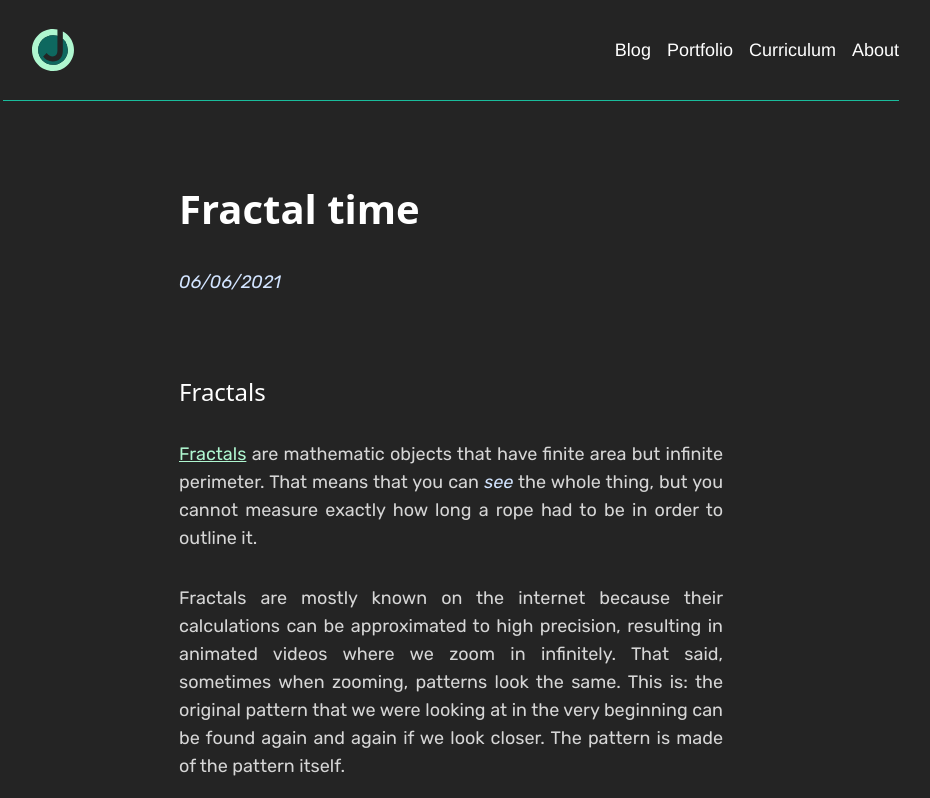
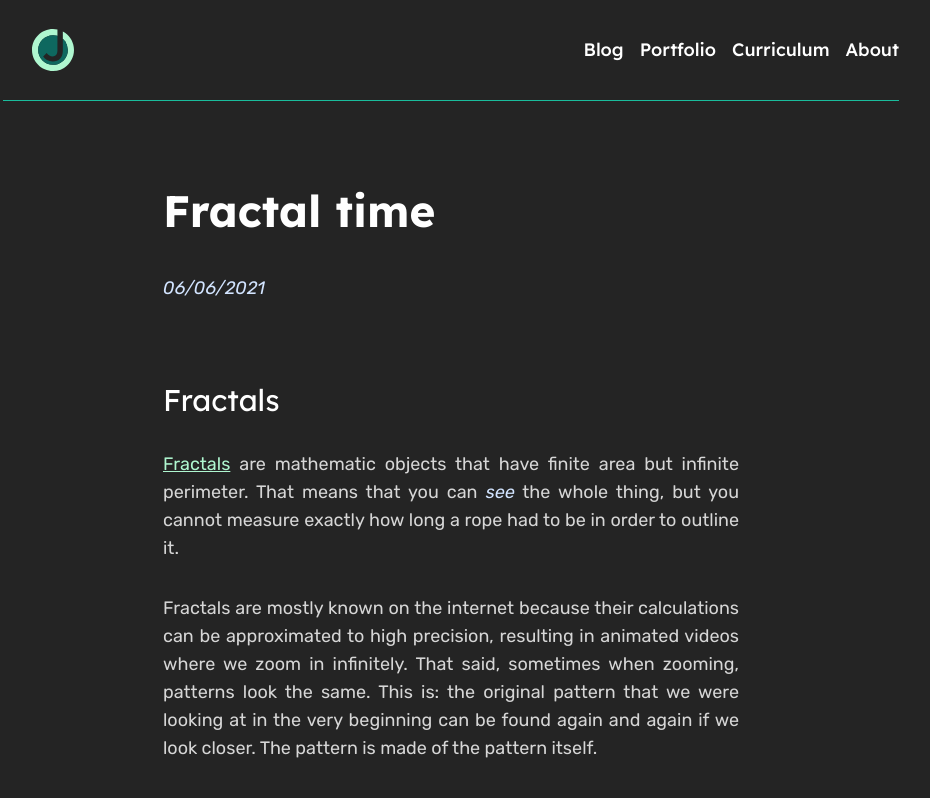
Before and after one commit to jesi-rgb/old.jesirgb.com, a Next.js app: page /blog/fractal-time in a window 1280 px wide. Shown: the top 798 px of the page, without its empty margins (189-1119 px from the left). Built offline with nearby package versions, Linux system fonts and the light colour scheme.

Commit message:
updating lots of styles!

```diff
--- a/pages/blog/index.js
+++ b/pages/blog/index.js
@@ -12,7 +12,9 @@ export default function Blog({ slugs }) {
       </Head>
       <Layout>
         <div className="mx-2 xl:mx-auto xl:max-w-4xl">
-          <div className="text-6xl xl:text-7xl font-bold text-white">Blog</div>
+          <div className="text-6xl xl:text-7xl font-bold font-display text-white">
+            Blog
+          </div>
           <div className="text-white text-xl font-blogpost text-left my-4 mb-20">
             Developing ideas and exploring my inner self.
           </div>
--- a/pages/index.js
+++ b/pages/index.js
@@ -26,7 +26,7 @@ export default function Landing() {
   return (
     <>
       <Head>
-        <title>Thinking thoughts</title>
+        <title>Jesús Rascón</title>
       </Head>
 
       <section className="text-white mb-10 xl:mt-20">
--- a/pages/markdown-styles.module.css
+++ b/pages/markdown-styles.module.css
@@ -11,8 +11,25 @@
 .markdown h2,
 .markdown h3,
 .markdown h4,
-.markdown h5 {
-  @apply mx-4 xl:mx-44;
+.markdown h5,
+.markdown h6,
+.markdown ul,
+.markdown ol {
+  @apply text-white max-w-sm xl:max-w-xl mx-auto;
+}
+
+.markdown h1,
+.markdown h2 {
+  @apply my-4;
+}
+
+.markdown h1,
+.markdown h2,
+.markdown h3,
+.markdown h4,
+.markdown h5,
+.markdown h6 {
+  font-family: Lexend Deca;
 }
 
 .markdown table {
@@ -45,29 +62,41 @@
 }
 
 .markdown h1 {
-  @apply text-5xl md:text-5xl text-white font-bold mt-12 leading-snug;
+  @apply text-6xl xl:text-6xl font-bold mt-12 leading-snug;
 }
 
 .markdown h2 {
-  @apply text-3xl lg:text-3xl text-white border-l-4 p-3 mt-32 font-bold mb-4 leading-snug;
+  @apply text-3xl xl:text-4xl border-b-2 py-1 mt-32 font-bold mb-4 leading-snug;
 }
 
 .markdown h3 {
   color: white;
-  @apply text-3xl xl:text-2xl mt-20 mb-3 leading-snug;
+  @apply text-3xl xl:text-3xl mt-20 mb-3 leading-snug;
 }
 
 .markdown h4 {
   color: white;
-  @apply text-2xl xl:text-xl mt-20 mb-3 leading-snug;
+  @apply text-2xl xl:text-2xl mt-20 mb-3 leading-snug;
+}
+.markdown h5 {
+  color: white;
+  @apply text-2xl xl:text-2xl mt-20 mb-3 leading-snug;
+}
+.markdown h6 {
+  color: white;
+  @apply text-2xl xl:text-2xl mt-20 mb-3 leading-snug;
 }
 
+.markdown ul,
 .markdown ol {
-  @apply ml-11 mr-4 xl:mx-60 list-decimal text-justify;
+  @apply text-justify;
 }
 
 .markdown ul {
-  @apply ml-11 mr-4 xl:mx-32 list-disc text-justify;
+  list-style-type: disc;
+}
+.markdown ol {
+  list-style-type: decimal;
 }
 
 .markdown em {
--- a/styles/index.css
+++ b/styles/index.css
@@ -1,4 +1,5 @@
 @import url("https://fonts.googleapis.com/css2?family=Rubik:ital,wght@0,300;0,400;0,500;0,600;0,700;0,800;0,900;1,300;1,400;1,500;1,600;1,700;1,800&display=swap");
+@import url("https://fonts.googleapis.com/css2?family=Lexend+Deca:wght@300;400;500;700&display=swap");
 
 @tailwind base;
 
--- a/tailwind.config.js
+++ b/tailwind.config.js
@@ -59,6 +59,7 @@ module.exports = {
           "Noto Color Emoji",
         ],
         display: [
+          "Lexend Deca",
           "Helvetica Neue",
           "ui-sans-serif",
           "system-ui",
```
Also changed, not shown: posts/gif-encoding.md (+1 -0 lines).
